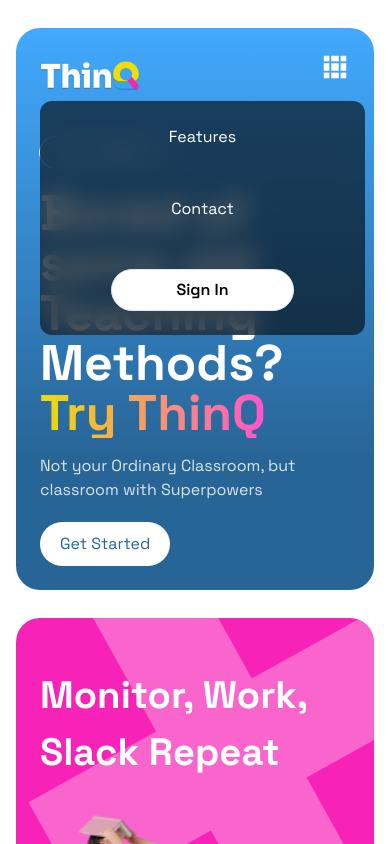
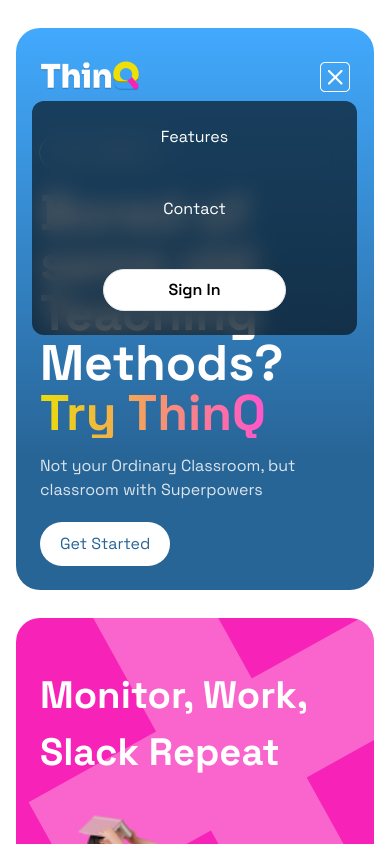
Before and after one commit to arnitdo/ThinQ, a Next.js app in the folder next/: page / in a window 390 px wide. Both pictures are taken after a click on the element 335 px from the left and 76 px from the top of the page. Shown: the top 844 px of the page. Built offline with nearby package versions, Linux system fonts and the light colour scheme.

Commit message:
Animated modal

```diff
--- a/next/package.json
+++ b/next/package.json
@@ -14,6 +14,7 @@
     "@prisma/client": "^5.10.2",
     "class-variance-authority": "^0.7.0",
     "clsx": "^2.1.0",
+    "framer-motion": "^11.0.14",
     "lucide-react": "^0.356.0",
     "next": "14.1.3",
     "pg": "^8.11.3",
--- a/next/src/app/page.tsx
+++ b/next/src/app/page.tsx
@@ -1,6 +1,7 @@
 "use client";
 import { useState } from "react";
 import "./globals.css";
+import { motion } from "framer-motion";
 
 export default function Home() {
   const [isNavOpen, setIsNavOpen] = useState(false);
@@ -12,18 +13,23 @@
       <section className="hero p-[28px] max-sm:px-4 font-spaceG">
         <div className="grid gap-7 auto-cols-fr auto-rows-[auto]">
           <div className="text-white p-[24px] rounded-3xl bg-gradient-to-b from-[#42A9FD] to-[#286597] to-[76%] lg:col-span-2 lg:row-span-4 lg:bg-[url(/vrNigga.png),linear-gradient(-25deg,#CBCBCB_15.5%,transparent_16%),linear-gradient(#42A9FD,#286597_76%)] lg:bg-no-repeat lg:bg-[90%_100%]">
-            <div className="justify-between flex">
+            <div className="justify-between flex items-center">
               <div>
                 <a href="#">
                   <img src="/thinQ.png" alt="" />
                 </a>
               </div>
               <div className="md:hidden" onClick={handleClick}>
-                <img src="/grid.png" alt="" />
+               {isNavOpen ? <img src="/cross.png" alt="" /> :<img src="/grid.png" alt="" /> }
               </div>
             </div>
             {isNavOpen && (
-              <div className="md:hidden bg-black backdrop-blur-md bg-opacity-60 absolute w-10/12 rounded-xl h-fit">
+              <motion.div
+                initial={{ opacity: 0, y: -10}}
+                animate={{ opacity: 1, y: 0}}
+                exit={{ opacity: 0 }}
+                className="md:hidden bg-black backdrop-blur-md bg-opacity-60 absolute w-10/12 rounded-xl max-[438px]:-ml-2 h-fit"
+              >
                 <div className="text-center p-6 text-md">Features</div>{" "}
                 <div className="text-center p-6 text-md">Contact</div>
                 <div className="text-center p-6 text-md">
@@ -31,7 +37,7 @@
                     Sign In
                   </div>
                 </div>
-              </div>
+              </motion.div>
             )}
             <button className="text-MD px-[1.4em] py-[0.35em] outline outline-1 rounded-[53px] mb-5 mt-9">
               Join us Now!
```
Also changed, not shown: next/public/cross.png (added), 1 other file (tests, documents, lock files or other folders).
